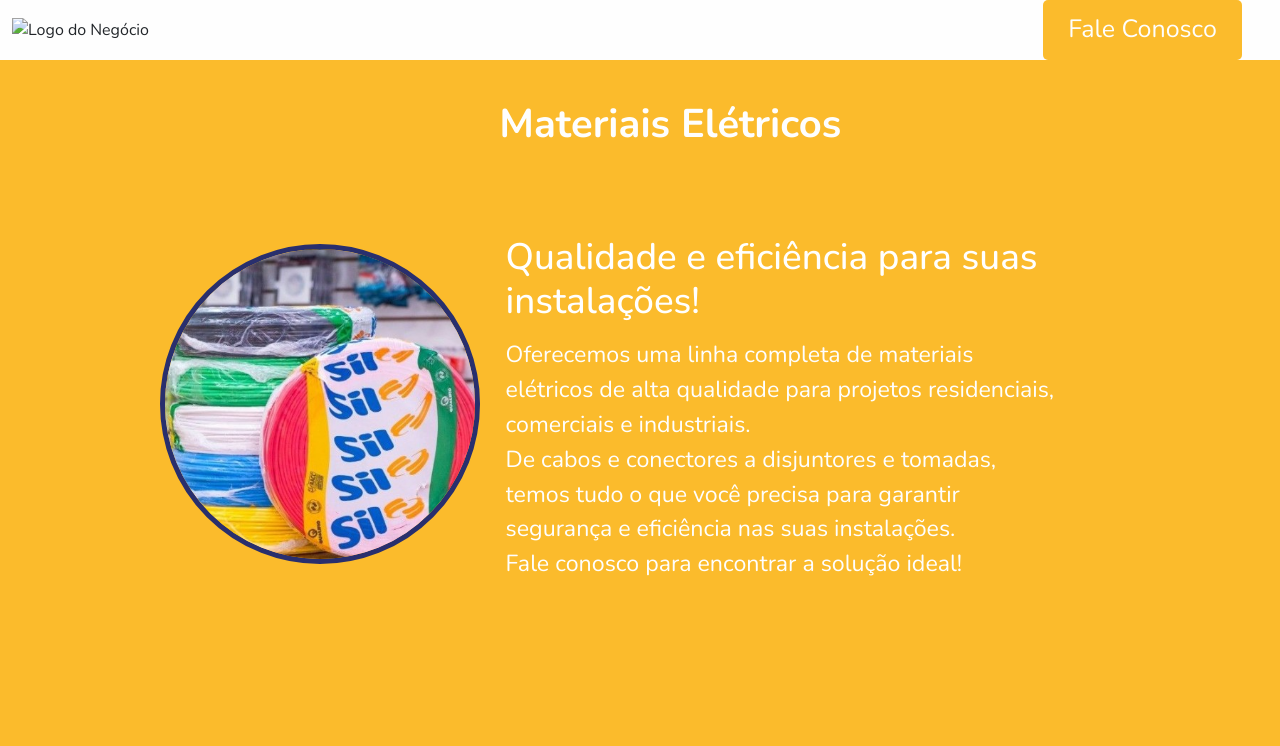
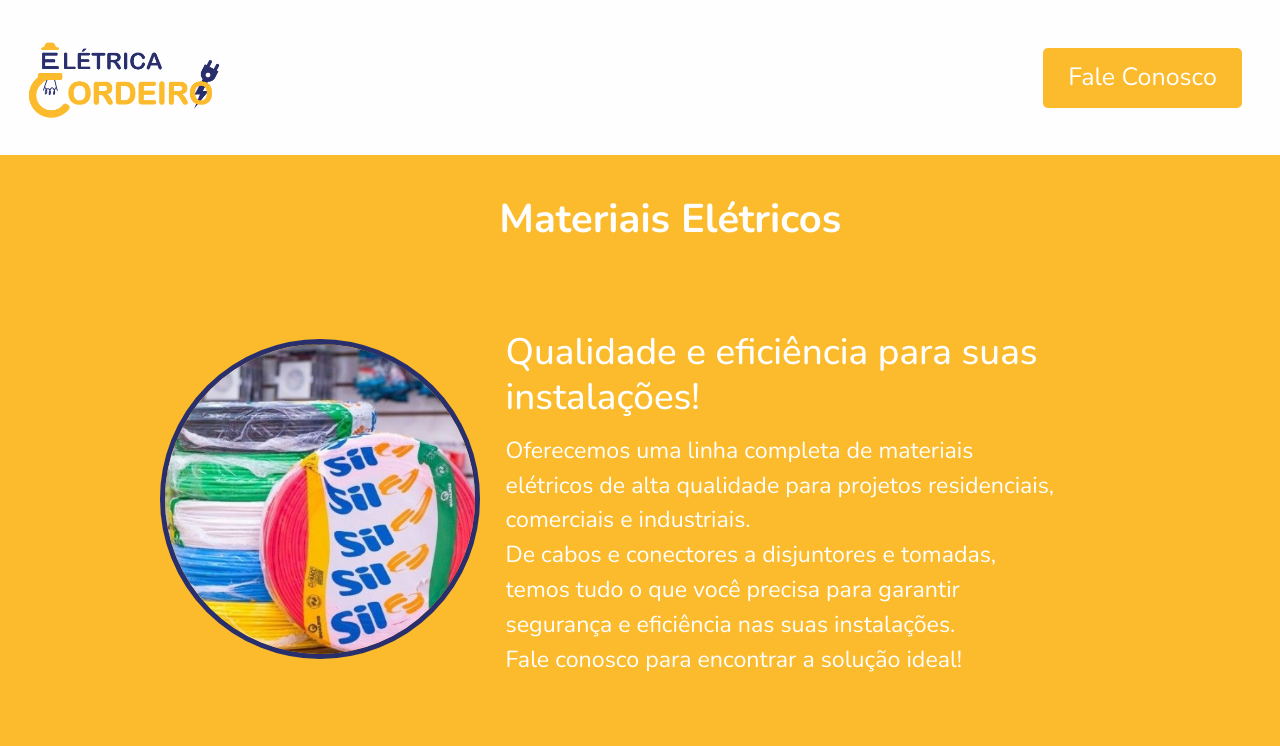
Before and after one commit to DiegoSilva007/cordeiro, a plain HTML site: page produtos.html in a window 1280 px wide. Shown: the top 746 px of the page. Drawn offline with nearby package versions, Linux system fonts and the light colour scheme.

Commit message:
ajuste logo

```diff
--- a/produtos.html
+++ b/produtos.html
@@ -19,7 +19,7 @@
         <div class="container-fluid d-flex justify-content-between align-items-center" style="background-color: #fefefe; align-items: center; justify-content: space-between; display: flex;">
                 <!-- Logo -->
                 <a class="navbar-brand d-flex align-items-center" href="#">
-             <img src="./LOGO-ORIGINAL.png" alt="Logo do Negócio" width="220;" class="me-2">
+             <img src="./LOGO-ORIGINAL (1).png" alt="Logo do Negócio" width="220;" class="me-2">
 
                 </a>
 
```
